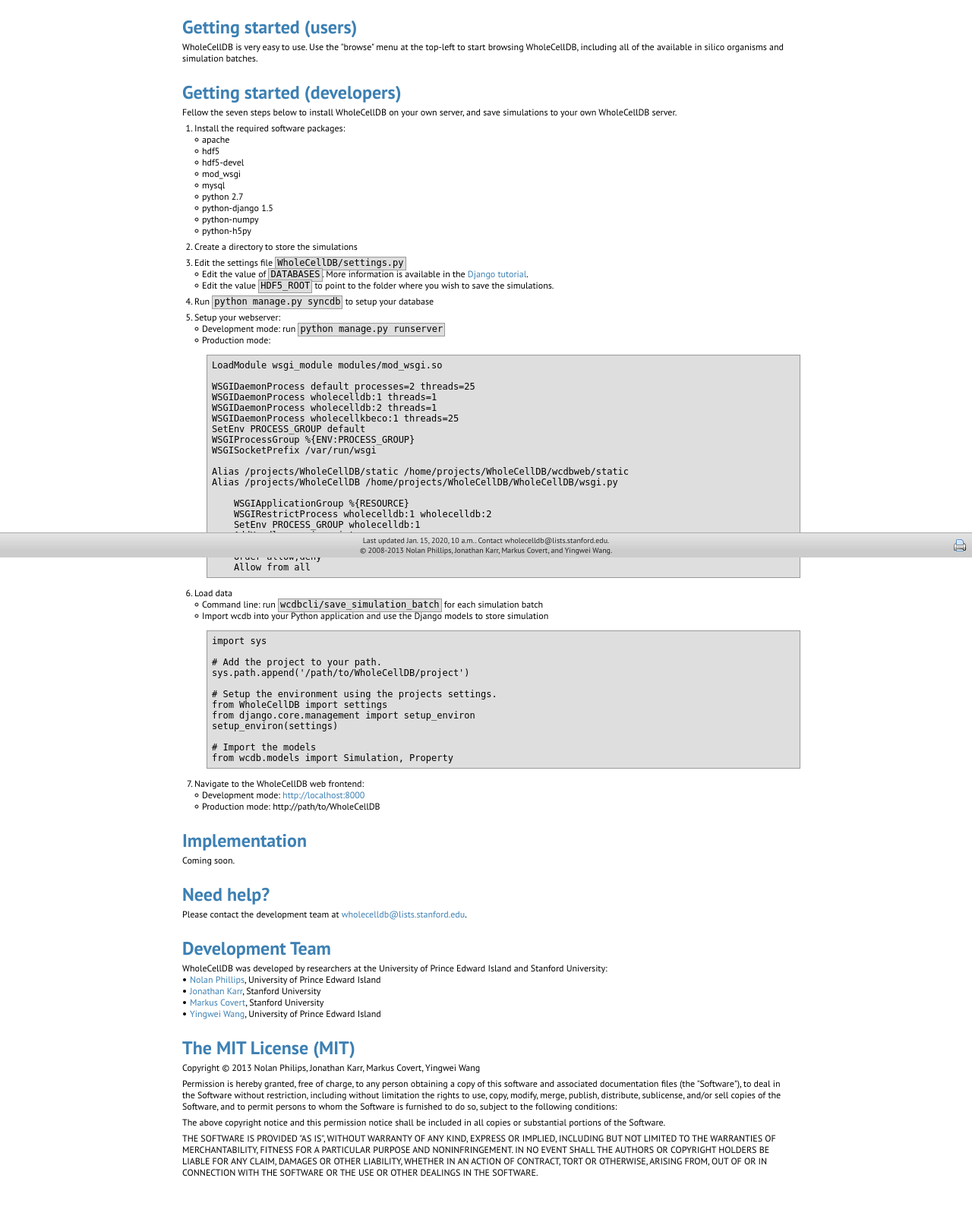
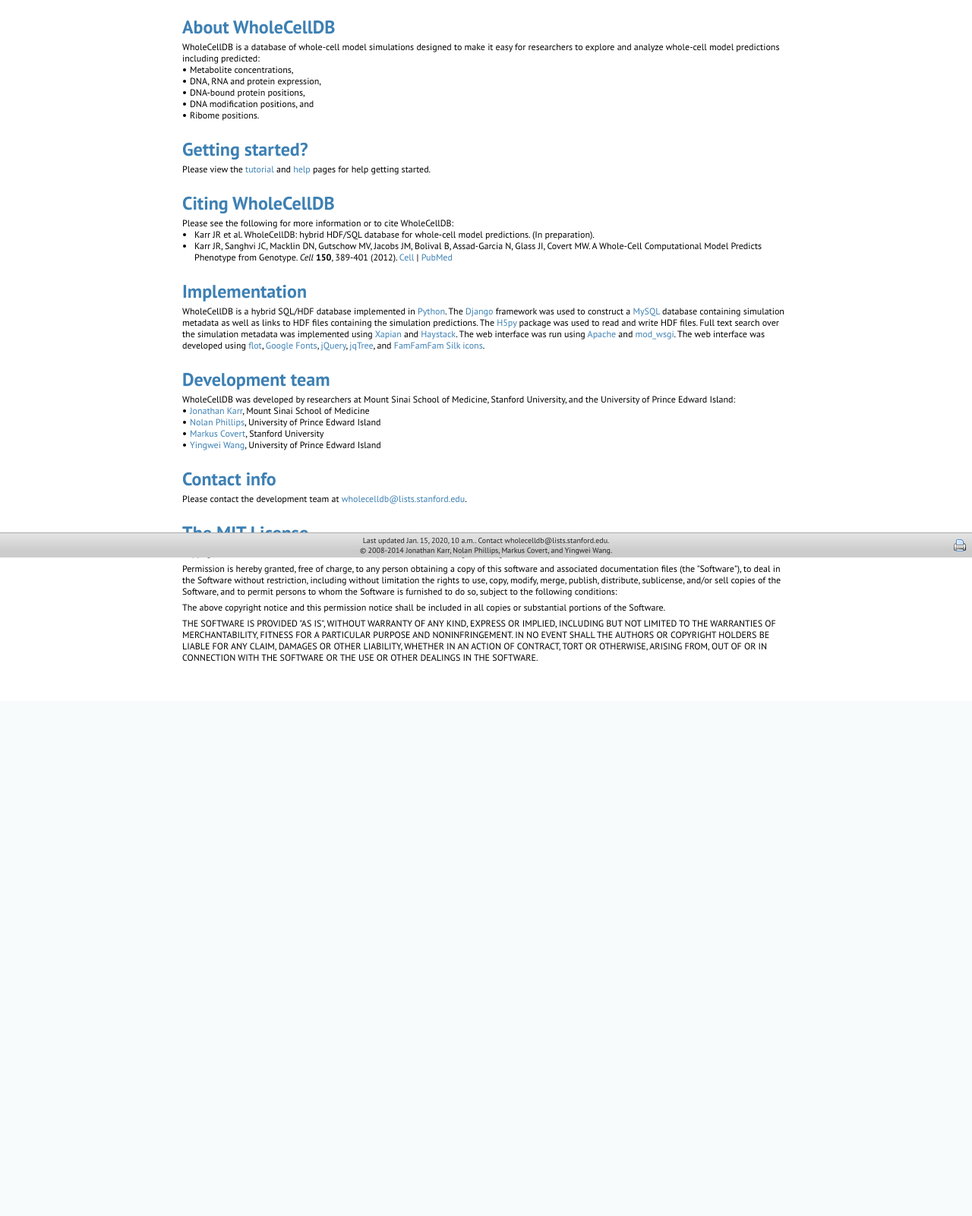
Before and after one commit to CovertLab/WholeCellSimDB, a Django app: template wcdbweb/templates/about.html in a window 1280 px wide. Shown: the part 66-1667 px from the top of the page at 76% size. After the commit the page ends 937 px from the top, so only its background shows below. Run offline with Django 3.2, Linux system fonts and the light colour scheme; the template is opened without the code that fills it: most values are stand-ins (such as "Sample title", 1, 10 or a date in 2020).

Commit message:
working on help, about, tutorials

```diff
--- a/wcdbweb/templates/about.html
+++ b/wcdbweb/templates/about.html
@@ -14,116 +14,60 @@
 
 {% block content %}
 <div>
-<a name="getting_started_users"></a>
-<h1>Getting started (users)</h1>
-<p>WholeCellDB is very easy to use. Use the "browse" menu at the top-left to start browsing WholeCellDB, including all of the available in silico organisms and simulation batches.</p>
+<h1>About WholeCellDB</h1>
+<p>WholeCellDB is a database of whole-cell model simulations designed to make it easy for researchers to explore and analyze whole-cell model predictions including predicted:</p>
+<ul class="inparagraph">
+<li><p>Metabolite concentrations,</p></li>
+<li><p>DNA, RNA and protein expression,</p></li>
+<li><p>DNA-bound protein positions,</p></li>
+<li><p>DNA modification positions, and</p></li>
+<li><p>Ribome positions.</p></li>
+</ul>
 </div>
 
 <div>
-<a name="getting_started_developers"></a>
-<h1>Getting started (developers)</h1>
-<p>Fellow the seven steps below to install WholeCellDB on your own server, and save simulations to your own WholeCellDB server.</p>
+<h1>Getting started?</h1>
+<p>Please view the <a href="{% url wcdbweb.views.tutorial %}">tutorial</a> and <a href="{% url wcdbweb.views.help %}">help</a> pages for help getting started.</p>
+</div>
 
-<ol>
-<li><p>Install the required software packages:</p>
-    <ul>
-    <li><p>apache</p></li>
-    <li><p>hdf5</p></li>
-    <li><p>hdf5-devel</p></li>
-    <li><p>mod_wsgi</p></li>
-    <li><p>mysql</p></li>
-    <li><p>python 2.7</p></li>
-    <li><p>python-django 1.5</p></li>
-    <li><p>python-numpy</p></li>
-    <li><p>python-h5py</p></li>
-    </ul></li>
-<li><p>Create a directory to store the simulations</p></li>
-<li><p>Edit the settings file <tt>WholeCellDB/settings.py</tt></p>
-    <ul>
-    <li><p>Edit the value of <tt>DATABASES</tt>. More information is available in the <a href="https://docs.djangoproject.com/en/1.5/intro/tutorial01/#database-setup">Django tutorial</a>.</p></li>
-    <li><p>Edit the value <tt>HDF5_ROOT</tt> to point to the folder where you wish to save the simulations.</p></li>
-    </ul></li>
-<li><p>Run <tt>python manage.py syncdb</tt> to setup your database</p></li>
-<li><p>Setup your webserver:</p>
-    <ul>
-    <li><p>Development mode: run <tt>python manage.py runserver</tt></p></li>
-    <li><p>Production mode:
-        <pre>LoadModule wsgi_module modules/mod_wsgi.so
-
-WSGIDaemonProcess default processes=2 threads=25
-WSGIDaemonProcess wholecelldb:1 threads=1
-WSGIDaemonProcess wholecelldb:2 threads=1
-WSGIDaemonProcess wholecellkbeco:1 threads=25
-SetEnv PROCESS_GROUP default
-WSGIProcessGroup %{ENV:PROCESS_GROUP}
-WSGISocketPrefix /var/run/wsgi
-
-Alias /projects/WholeCellDB/static /home/projects/WholeCellDB/wcdbweb/static
-Alias /projects/WholeCellDB /home/projects/WholeCellDB/WholeCellDB/wsgi.py
-<Directory /home/projects/WholeCellDB/WholeCellDB>
-    WSGIApplicationGroup %{RESOURCE}
-    WSGIRestrictProcess wholecelldb:1 wholecelldb:2
-    SetEnv PROCESS_GROUP wholecelldb:1
-    AddHandler wsgi-script .py
-    Options ExecCGI
-    Order allow,deny
-    Allow from all
-</Directory></pre></p></li>
-    </ul></li>
-<li><p>Load data</p>
-    <ul>
-    <li><p>Command line: run <tt>wcdbcli/save_simulation_batch</tt> for each simulation batch</p></li>
-    <li><p>Import wcdb into your Python application and use the Django models to store simulation
-    <pre>import sys
-
-# Add the project to your path.
-sys.path.append('/path/to/WholeCellDB/project')
-
-# Setup the environment using the projects settings.
-from WholeCellDB import settings
-from django.core.management import setup_environ
-setup_environ(settings)
-
-# Import the models
-from wcdb.models import Simulation, Property</pre></p></li>
-    </ul></li>
-<li><p>Navigate to the WholeCellDB web frontend:</p>
-    <ul>
-    <li><p>Development mode: <a href="http://localhost:8000">http://localhost:8000</a></p></li>
-    <li><p>Production mode: http://path/to/WholeCellDB</p></li>
-    </ul></li>
-</ol>
+<div>
+<h1>Citing WholeCellDB</h1>
+<p>Please see the following for more information or to cite WholeCellDB:
+<ul class="inparagraph">
+<li>Karr JR et al. WholeCellDB: hybrid HDF/SQL database for whole-cell model predictions. (In preparation).</li>
+<li>Karr JR, Sanghvi JC, Macklin DN, Gutschow MV, Jacobs JM, Bolival B, Assad-Garcia N, Glass JI, Covert MW. A Whole-Cell Computational Model Predicts Phenotype from Genotype. <i>Cell</i> <b>150</b>, 389-401 (2012). <a href="http://www.cell.com/abstract/S0092-8674(12)00776-3">Cell</a> | <a href="http://www.ncbi.nlm.nih.gov/pubmed/22817898">PubMed</a></li>
+</ul>
+</p>
 </div>
 
 <div>
 <a name="implementation"></a>
 <h1>Implementation</h1>
-<!-- TODO -->
-<p>Coming soon.</p>
-</div>
-
-<div>
-<a name="contact"></a>
-<h1>Need help?</h1>
-<p>Please contact the development team at <a href="wholecelldb@lists.stanford.edu">wholecelldb@lists.stanford.edu</a>.</p>
+<p>WholeCellDB is a hybrid SQL/HDF database implemented in <a href="http://www.python.org/">Python</a>. The <a href="https://www.djangoproject.com/">Django</a> framework was used to construct a <a href="http://www.mysql.org">MySQL</a> database containing simulation metadata as well as links to HDF files containing the simulation predictions. The <a href="http://www.h5py.org/">H5py</a> package was used to read and write HDF files. Full text search over the simulation metadata was implemented using <a href="http://xapian.org/">Xapian</a> and <a href="http://haystacksearch.org/">Haystack</a>. The web interface was run using <a href="http://httpd.apache.org/">Apache</a> and <a href="https://code.google.com/p/modwsgi/">mod_wsgi</a>. The web interface was developed using <a href="http://www.flotcharts.org/">flot</a>, <a href="https://www.google.com/fonts">Google Fonts</a>, <a href="http://jquery.com/">jQuery</a>, <a href="http://mbraak.github.io/jqTree">jqTree</a>, and <a href="http://www.famfamfam.com/lab/icons/silk/">FamFamFam Silk icons</a>.</p>
 </div>
 
 <div>
 <a name="team"></a>
-<h1>Development Team</h1>
-<p>WholeCellDB was developed by researchers at the University of Prince Edward Island and Stanford University:</p>
+<h1>Development team</h1>
+<p>WholeCellDB was developed by researchers at Mount Sinai School of Medicine, Stanford University, and the University of Prince Edward Island:</p>
 <ul class="inparagraph">
+<li><p><a href="http://research.mssm.edu/karr">Jonathan Karr</a>, Mount Sinai School of Medicine</p></li>
 <li><p><a href="http://ca.linkedin.com/pub/nolan-phillips/68/935/702">Nolan Phillips</a>, University of Prince Edward Island</p></li>
-<li><p><a href="http://www.stanford.edu/~jkarr">Jonathan Karr</a>, Stanford University</p></li>
 <li><p><a href="http://covertlab.stanford.edu">Markus Covert</a>, Stanford University</p></li>
 <li><p><a href="http://www.csit.upei.ca/~ywang/">Yingwei Wang</a>, University of Prince Edward Island</p></li>
 </ul>
 </div>
 
 <div>
+<a name="contact"></a>
+<h1>Contact info</h1>
+<p>Please contact the development team at <a href="wholecelldb@lists.stanford.edu">wholecelldb@lists.stanford.edu</a>.</p>
+</div>
+
+<div>
 <a name="license"></a>
-<h1>The MIT License (MIT)</h1>
-<p>Copyright &copy; 2013 Nolan Philips, Jonathan Karr, Markus Covert, Yingwei Wang</p>
+<h1>The MIT License</h1>
+<p>Copyright &copy; 2013-2014 Jonathan Karr, Nolan Philips, Markus Covert, Yingwei Wang</p>
 
 <p>Permission is hereby granted, free of charge, to any person obtaining a copy of this software and associated documentation files (the "Software"), to deal in the Software without restriction, including without limitation the rights to use, copy, modify, merge, publish, distribute, sublicense, and/or sell copies of the Software, and to permit persons to whom the Software is furnished to do so, subject to the following conditions:</p>
 
--- a/wcdbweb/templates/base.html
+++ b/wcdbweb/templates/base.html
@@ -20,9 +20,9 @@
 	<meta http-equiv="Pragma" content="NO-CACHE" />
 	<meta name="description" content="Database of whole-cell model predictions." />
 	<meta name="keywords" content="cell, systems, biology, computational, database, modeling" />
-	<meta name="author" content="Nolan Phillips, Jonathan Karr, Markus Covert, and Yingwei Wang" />
-	<meta name="revised" content="2013" />
-	<meta name="copyright" content="&copy; 2008-2012 Nolan Phillips, Jonathan Karr, Markus Covert, and Yingwei Wang" />
+	<meta name="author" content="Jonathan Karr, Nolan Phillips, Markus Covert, and Yingwei Wang" />
+	<meta name="revised" content="2014" />
+	<meta name="copyright" content="&copy; 2008-2014 Jonathan Karr, Nolan Phillips, Markus Covert, and Yingwei Wang" />
 	<meta name="google-site-verification" content="Vdho9XJAyUBzyApnbEsjy8m6CsLjNEI12c8wqVVpsS8" />
 
 	<!-- style -->
@@ -111,6 +111,7 @@
 			<li><a href="#">Help</a>
 				<ul>
 				<li><a href="{% url wcdbweb.views.tutorial %}">Tutorial</a></li>
+                <li><a href="{% url wcdbweb.views.help %}">Help</a></li>
 				<li><a href="{% url wcdbweb.views.about %}">About</a></li>
 				<li><a href="{% url wcdbweb.views.about %}#contact">Contact</a></li>
 				</ul></li>
@@ -131,12 +132,12 @@
 
 		<div class="center">
 			Last updated {{ last_updated_date }}. Contact <a href="mailto:wholecelldb@lists.stanford.edu">wholecelldb@lists.stanford.edu</a>.<br/>
-			&copy; 2008-2013 <a href="http://ca.linkedin.com/pub/nolan-phillips/68/935/702">Nolan Phillips</a>, <a href="http://www.stanford.edu/~jkarr">Jonathan Karr</a>, <a href="http://covertlab.stanford.edu">Markus Covert</a>, and <a href="http://www.csit.upei.ca/~ywang/">Yingwei Wang</a>.
+			&copy; 2008-2014 Jonathan Karr, Nolan Phillips, Markus Covert, and Yingwei Wang.
 		</div>
 
 		<div class="right">
 			{% block action_icons %}
-			<a href="javascript:window.print()"><img src="{% get_static_prefix %}img/printer.png" /></a>
+			<a href="javascript:window.print()"><img src="{% get_static_prefix %}img/printer.png" alt="Print" title="Print"/></a>
 			{% endblock %}
 		</div>
 	</div>
--- a/wcdbweb/urls.py
+++ b/wcdbweb/urls.py
@@ -37,6 +37,7 @@
 
     #documentation
     url(r'^tutorial/*$', 'tutorial'),
+    url(r'^help/*$', 'help'),
     url(r'^about/*$', 'about'),
 
     #sitemap
--- a/wcdbweb/views.py
+++ b/wcdbweb/views.py
@@ -211,6 +211,9 @@
 def tutorial(request):
     return render_template('tutorial.html', request)
 
+def help(request):
+    return render_template('help.html', request)
+
 def about(request):
     return render_template('about.html', request)
 
```
Also changed, not shown: wcdbweb/templates/help.html (added, +107 -0 lines), wcdbweb/templates/index.html (+8 -4 lines), wcdbweb/templates/tutorial.html (+18 -6 lines), wcdbweb/static/img/hdf.png (added), wcdbweb/static/img/json.png (added), wcdbweb/static/img/tutorial/export-bottom.png (renamed from wcdbweb/static/img/tutorial/export.png), wcdbweb/static/img/tutorial/export-top.png (added), wcdbweb/static/img/tutorial/help.png, wcdbweb/static/img/tutorial/install.png (added), wcdbweb/static/img/tutorial/search.png (added), 6 other files. Lines whose indentation alone changed are shown as unchanged.
